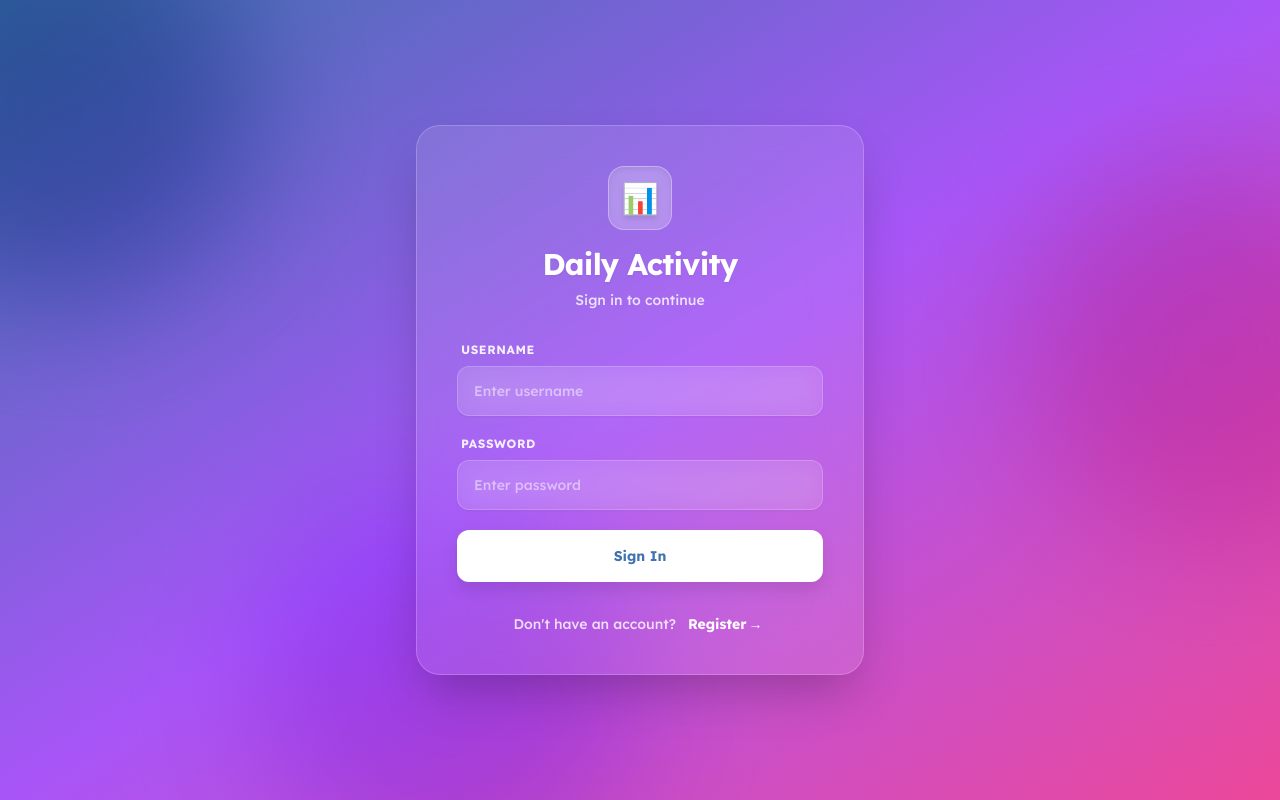
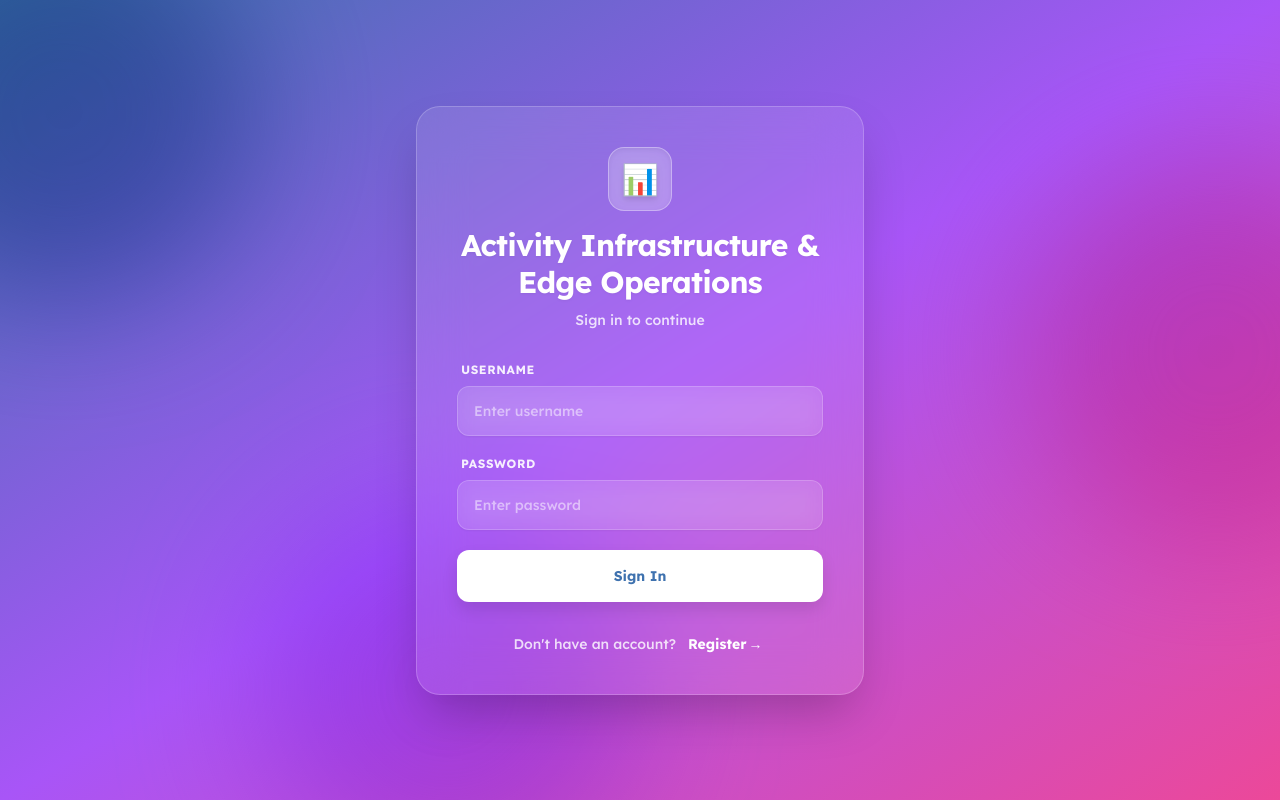
Before and after one commit to Swanster/update-daytoday, a React (Vite) app in the folder client/: page / in a window 1280 px wide. Built offline with nearby package versions, Linux system fonts and the light colour scheme.

Commit message:
style: rename application to Activity Infrastructure & Edge Operations

```diff
--- a/client/index.html
+++ b/client/index.html
@@ -6,10 +6,10 @@
   <link rel="icon" type="image/svg+xml" href="/vite.svg" />
   <meta name="viewport" content="width=device-width, initial-scale=1.0" />
   <meta name="theme-color" content="#3b82f6" />
-  <meta name="description" content="Daily Activity Infrastructure Engineer Management System" />
+  <meta name="description" content="Activity Infrastructure & Edge Operations Management System" />
   <link rel="manifest" href="/manifest.json" />
   <link rel="apple-touch-icon" href="/icons/icon-192x192.png" />
-  <title>Daily Activity Infrastructure Engineer</title>
+  <title>Activity Infrastructure & Edge Operations</title>
   <link href="https://fonts.googleapis.com/css2?family=Lexend:wght@300;400;500;600;700&display=swap" rel="stylesheet">
 </head>
 
--- a/client/src/App.jsx
+++ b/client/src/App.jsx
@@ -776,8 +776,8 @@ function App() {
                 <header className="px-6 py-4 flex justify-between items-center w-full">
                 <h1 className="text-xl md:text-2xl font-extrabold flex items-center gap-3 truncate text-ch-dark tracking-tight">
                     <span className="text-2xl bg-ch-soft p-2 rounded-xl text-ch-primary">📊</span>
-                    <span className="hidden md:inline bg-gradient-to-r from-ch-primary to-ch-primary bg-clip-text text-transparent">Daily Activity Infrastructure Engineer</span>
-                    <span className="md:hidden bg-gradient-to-r from-ch-primary to-ch-primary bg-clip-text text-transparent">Daily Activity</span>
+                    <span className="hidden md:inline bg-gradient-to-r from-ch-primary to-ch-primary bg-clip-text text-transparent">Activity Infrastructure & Edge Operations</span>
+                    <span className="md:hidden bg-gradient-to-r from-ch-primary to-ch-primary bg-clip-text text-transparent">Activity & Edge Ops</span>
                 </h1>
 
                 <div className="flex items-center gap-4">
--- a/client/src/components/CSVImportModal.jsx
+++ b/client/src/components/CSVImportModal.jsx
@@ -76,7 +76,7 @@ export default function CSVImportModal({ isOpen, onClose, onSuccess, apiType = '
                 <div className="px-6 py-4 border-b border-ch-soft bg-white/50 backdrop-blur-md flex items-center justify-between">
                     <h2 className="text-xl font-bold text-ch-dark flex items-center gap-2">
                         <span className="text-green-500">📊</span>
-                        Import TSV - {apiType === 'daily' ? 'Daily Activity' : 'Project'}
+                        Import TSV - {apiType === 'daily' ? 'Activity & Edge Ops' : 'Project'}
                     </h2>
                     <button
                         className="w-8 h-8 flex items-center justify-center rounded-full bg-white text-ch-primary hover:text-ch-dark hover:bg-ch-soft border border-ch-soft transition-all shadow-sm"
--- a/client/src/components/LoginForm.jsx
+++ b/client/src/components/LoginForm.jsx
@@ -75,7 +75,7 @@ export default function LoginForm({ onLogin }) {
                     <div className="mb-4 inline-flex items-center justify-center w-16 h-16 rounded-2xl bg-white/20 backdrop-blur-md shadow-inner border border-white/30 transform hover:scale-110 transition-transform duration-300">
                         <span className="text-3xl filter drop-shadow-md">📊</span>
                     </div>
-                    <h1 className="text-3xl font-extrabold text-white tracking-tight drop-shadow-sm mb-2">Daily Activity</h1>
+                    <h1 className="text-3xl font-extrabold text-white tracking-tight drop-shadow-sm mb-2 leading-tight">Activity Infrastructure &<br/>Edge Operations</h1>
                     <p className="text-white/80 font-medium text-sm">{isRegister ? 'Create your account' : 'Sign in to continue'}</p>
                 </div>
 
--- a/client/src/components/PWAInstallPrompt.jsx
+++ b/client/src/components/PWAInstallPrompt.jsx
@@ -89,7 +89,7 @@ function PWAInstallPrompt() {
                         </svg>
                     </div>
 
-                    <h3 className="text-xl font-bold text-ch-dark mb-2">Install Daily Activity App</h3>
+                    <h3 className="text-xl font-bold text-ch-dark mb-2">Install Activity Infrastructure App</h3>
 
                     {isIOS ? (
                         <div className="text-left bg-ch-light rounded-xl p-4 my-4 border border-ch-soft">
--- a/client/src/components/ReportModal.jsx
+++ b/client/src/components/ReportModal.jsx
@@ -158,7 +158,7 @@ export default function ReportModal({ isOpen, onClose, apiType = 'project', quar
 
 
         const wsData = XLSX.utils.json_to_sheet(excelData);
-        XLSX.utils.book_append_sheet(wb, wsData, apiType === 'daily' ? 'Daily Activity' : (apiType === 'wo' ? 'Work Orders' : 'Projects'));
+        XLSX.utils.book_append_sheet(wb, wsData, apiType === 'daily' ? 'Activity & Edge Ops' : (apiType === 'wo' ? 'Work Orders' : 'Projects'));
 
         // Generate filename
         const period = isYearly ? `Year-${selectedYear}` : selectedQuarter;
@@ -175,7 +175,7 @@ export default function ReportModal({ isOpen, onClose, apiType = 'project', quar
             <!DOCTYPE html>
             <html>
             <head>
-                <title>Report - ${apiType === 'daily' ? 'Daily Activity' : (apiType === 'wo' ? 'Work Order' : 'Project')}</title>
+                <title>Report - ${apiType === 'daily' ? 'Activity & Edge Ops' : (apiType === 'wo' ? 'Work Order' : 'Project')}</title>
                 <link rel="preconnect" href="https://fonts.googleapis.com">
                 <link rel="preconnect" href="https://fonts.gstatic.com" crossorigin>
                 <link href="https://fonts.googleapis.com/css2?family=Lexend:wght@300;400;500;600;700;800&display=swap" rel="stylesheet">
@@ -559,7 +559,7 @@ export default function ReportModal({ isOpen, onClose, apiType = 'project', quar
                         ) : reportData ? (
                             <div className="p-8">
                                 <div className="report-header text-center border-b-[3px] border-[#ff5757] pb-6 mb-8">
-                                    <h1 className="text-2xl font-bold text-[#1a1a2e] mb-1 tracking-wide">{apiType === 'daily' ? 'DAILY ACTIVITY' : (apiType === 'wo' ? 'WORK ORDER' : 'PROJECT')} INFRASTRUCTURE ENGINEER</h1>
+                                    <h1 className="text-2xl font-bold text-[#1a1a2e] mb-1 tracking-wide">{apiType === 'daily' ? 'ACTIVITY INFRASTRUCTURE & EDGE OPERATIONS' : (apiType === 'wo' ? 'WORK ORDER' : 'PROJECT')} INFRASTRUCTURE ENGINEER</h1>
                                     <h2 className="text-lg text-[#ff5757] font-medium">{isYearly ? `Year ${selectedYear}` : selectedQuarter}</h2>
                                     <p className="text-ch-primary text-sm mt-2">Generated on {new Date().toLocaleDateString('id-ID', { day: 'numeric', month: 'long', year: 'numeric' })}</p>
                                 </div>
@@ -728,7 +728,7 @@ export default function ReportModal({ isOpen, onClose, apiType = 'project', quar
                                 )}
 
                                 <div className="mt-12 pt-6 border-t border-ch-soft text-center">
-                                    <p className="text-xs text-ch-primary">Daily Activity Infrastructure Engineer - Report generated by system</p>
+                                    <p className="text-xs text-ch-primary">Activity Infrastructure & Edge Operations - Report generated by system</p>
                                 </div>
                             </div>
                         ) : (
```
Also changed, not shown: client/public/manifest.json, 1 other file (tests, documents, lock files or other folders).
